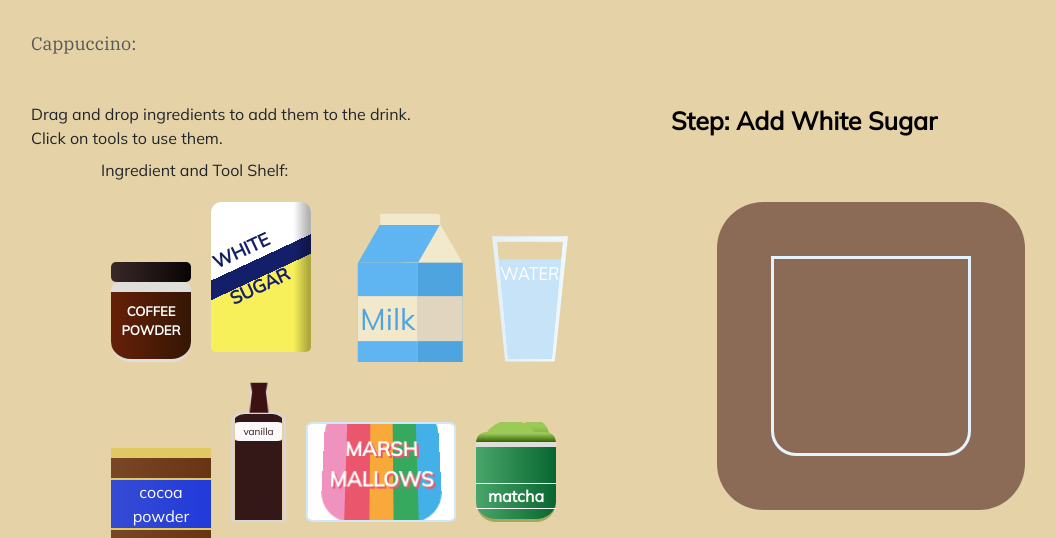
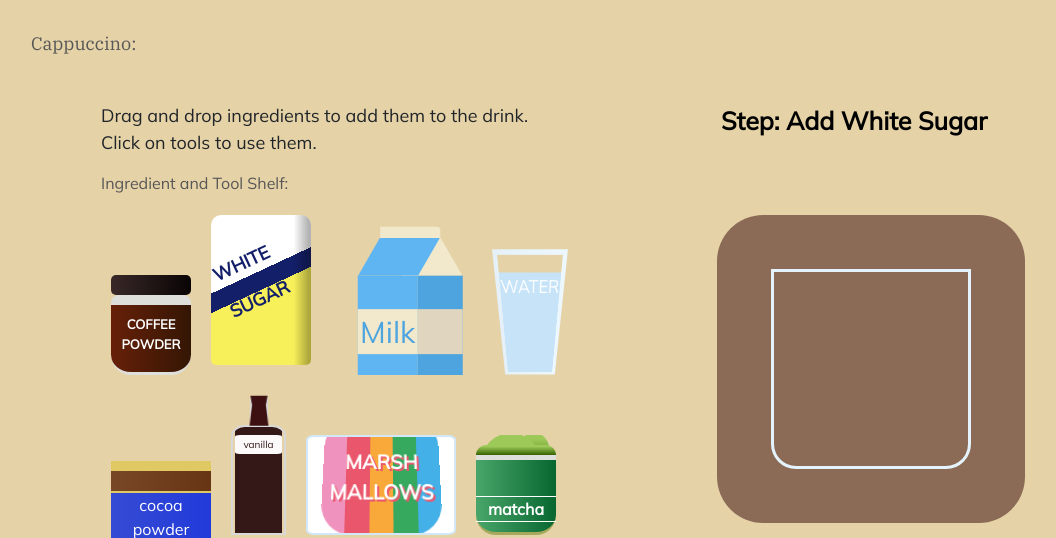
Before and after one commit to RebeccaHale/UI-Final-Project, a Flask app: page /learn/1 in a window 1280 px wide. Shown: the part 56-594 px from the top of the page, without its empty margins (54-1110 px from the left). Run offline with Flask 2, Linux system fonts and the light colour scheme; some libraries are stand-ins or nearby versions.

Commit message:
added directions to learning

```diff
--- a/static/main.css
+++ b/static/main.css
@@ -245,13 +245,17 @@ body {
     font-size: 18px;
     font-family: 'IBM Plex Serif', serif;
 }
-
+#directions_label{
+    margin-left: 70px;
+    margin-bottom: 15px;
+    font-size: 18px;
+}
 #step_label{
     color: black;
     font-size: 25px;
     font-weight: bold;
     margin-bottom: 18px;
-    margin-left: 70px;
+    margin-left: 120px;
 }
 #drink_ingredients{
     margin-left: 70px;
@@ -261,6 +265,7 @@ body {
 }
 #shelf_label{
     margin-left: 70px;
+    color:rgb(87, 87, 87);
 }
 #quiz_button_add{
     text-align: center;
```
